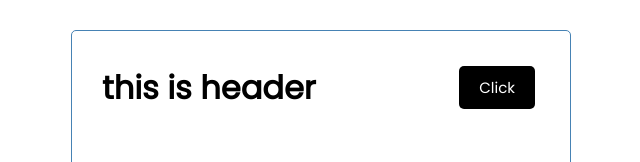
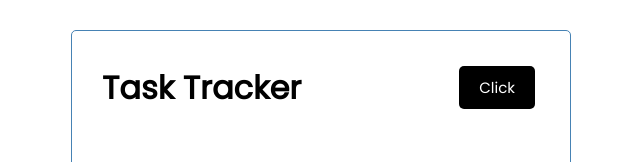
Before and after one commit to sorinNemtanu17/angular-task-tracker, an Angular app: page / in a window 1280 px wide. Shown: the top 162 px of the page, without its empty margins (319-959 px from the left). Built offline with nearby package versions, Linux system fonts and the light colour scheme.

Commit message:
D1 - change title

```diff
--- a/src/app/components/header/header.component.ts
+++ b/src/app/components/header/header.component.ts
@@ -6,7 +6,7 @@ import { Component, OnInit } from '@angular/core';
   styleUrls: ['./header.component.css'],
 })
 export class HeaderComponent implements OnInit {
-  title: String = 'this is header';
+  title: String = 'Task Tracker';
   constructor() {}
 
   ngOnInit(): void {}
```
